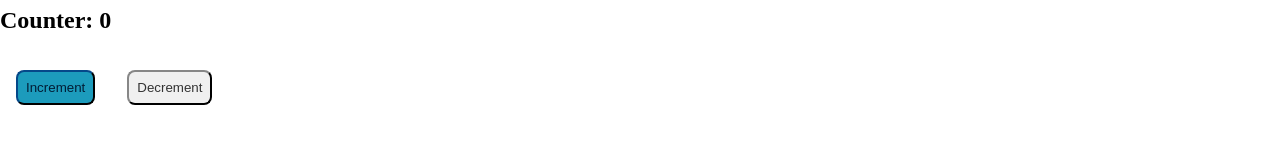
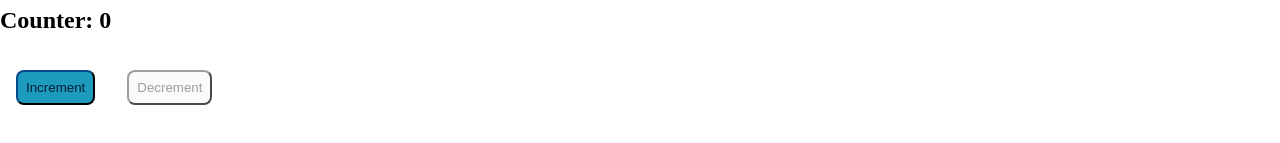
Before and after one commit to Malaguth/skill-tracking, a React (Vite) app in the folder frontend/: page / in a window 1280 px wide. Shown: the part 191-334 px from the top of the page. Built offline with nearby package versions, Linux system fonts and the light colour scheme; no server answers; the HTML template or start-up script is replaced by a standard one.

Commit message:
feat: add theme file

```diff
--- /dev/null
+++ b/frontend/src/assets/theme.ts
@@ -0,0 +1,38 @@
+export const theme = {
+    background: "",
+    colors: {
+        singleton:{
+            white:"#ffffff",
+            black:"#000000"
+        },
+        gray:{
+            50: "#fafafa",
+            100: "#e0e0e0",
+            200: "#9e9e9e",
+        },
+        red:{
+            50: "#ffebee",
+            100: "#ef9a9a",
+            200: "#f44336",
+        },
+        green:{
+            50: "#e8f5e9",
+            100: "#81c784",
+            200: "#4caf50",
+        },
+        tial:{
+            100: "#1c9bbc",
+            200: "#021c35",
+        },
+        orange: {
+            100: "#ff7f50",
+        },
+        yellow:{
+            50: "#fffde7",
+            100: "#fff176",
+            200: "#ffeb3b",
+        },
+    },
+}
+
+export default theme
--- a/frontend/src/components/Buttons/DefaultButton/style.ts
+++ b/frontend/src/components/Buttons/DefaultButton/style.ts
@@ -1,4 +1,5 @@
 import styled from "styled-components";
+import theme from "../../../assets/theme";
 
 type ButtonStyleProps = {
   variant: "primary" | "secondary" | "tertiary";
@@ -6,19 +7,19 @@ type ButtonStyleProps = {
 
 const variantStyles = {
   primary: {
-    backgroundColor: "#1c9bbc",
-    color: "#021c35",
-    borderColor: "#021c35",
+    backgroundColor: theme.colors.tial[100],
+    color: theme.colors.tial[200],
+    borderColor: theme.colors.tial[200],
   },
   secondary: {
-    backgroundColor: "#f0f0f0",
-    color: "#333333",
-    borderColor: "#333333",
+    backgroundColor: theme.colors.gray[50],
+    color:  theme.colors.gray[200],
+    borderColor:  theme.colors.gray[200],
   },
   tertiary: {
-    backgroundColor: "#ff7f50",
-    color: "#ffffff",
-    borderColor: "#ffffff",
+    backgroundColor: theme.colors.orange[100],
+    color: theme.colors.singleton.white,
+    borderColor: theme.colors.singleton.white,
   },
 };
 
--- a/frontend/src/features/Header/styles.ts
+++ b/frontend/src/features/Header/styles.ts
@@ -1,10 +1,11 @@
 import styled from 'styled-components';
 import { NavLink } from 'react-router-dom';
+import theme from '../../assets/theme';
 
 export const header = styled.header({
     display:'flex',
     padding:'0.2rem',
-    backgroundColor: '#1c9bbc',
+    backgroundColor: theme.colors.tial[100],
 });
 
 export const ul = styled.ul({
@@ -20,6 +21,6 @@ export const CustomLink = styled(NavLink)({
     textDecoration: 'none',
     color: 'inherit',
     '&.active': {
-        color: '#ffffff'
+        color: theme.colors.singleton.white,
     }
 });
```
